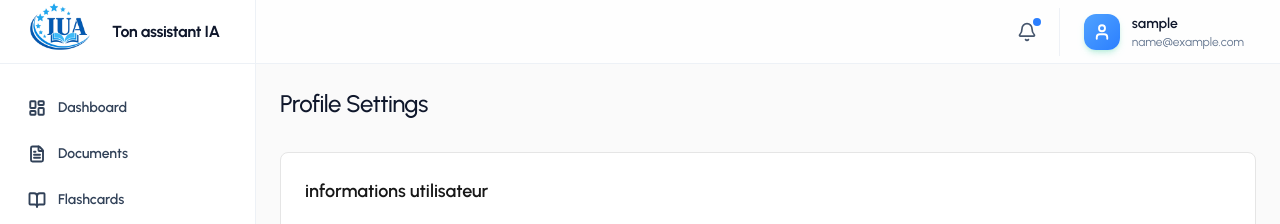
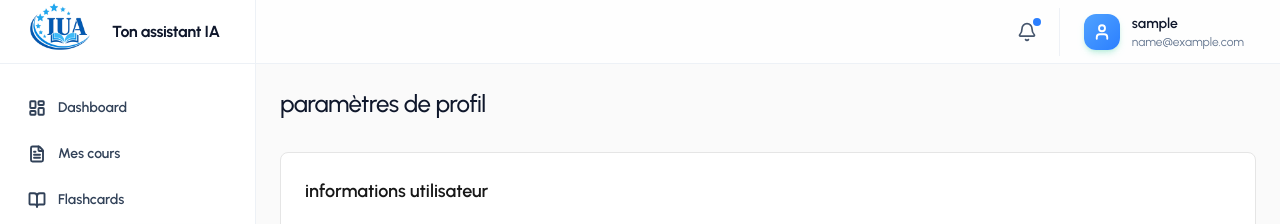
Before and after one commit to 2003-boot/school-thesis-project, a React (Vite) app in the folder frontend/: page /profile in a window 1280 px wide. Shown: the top 224 px of the page. Built offline with nearby package versions, Linux system fonts and the light colour scheme; no server answers; sample sign-in values are in the browser's storage.

Commit message:
changements mineurs

```diff
--- a/frontend/src/components/layout/Sidebar.jsx
+++ b/frontend/src/components/layout/Sidebar.jsx
@@ -24,7 +24,7 @@ const Sidebar = ({ isSidebarOpen, toggleSidebar }) => {
 
   const navLinks = [
     { to: '/dashboard', icon: LayoutDashboard, text: 'Dashboard' },
-    { to: '/documents', icon: FileText, text: 'Documents' },
+    { to: '/documents', icon: FileText, text: 'Mes cours' },
     { to: '/flashcards', icon: BookOpen, text: 'Flashcards' },
     { to: '/profile', icon: User, text: 'Profile' },
   ];
--- a/frontend/src/pages/Profile/ProfilePage.jsx
+++ b/frontend/src/pages/Profile/ProfilePage.jsx
@@ -67,7 +67,7 @@ const ProfilePage = () => {
 
   return (
      <div>
-      <PageHeader title="Profile Settings" />
+      <PageHeader title="paramètres de profil" />
 
       <div className="space-y-8">
         {/* User Information Display */}
```
